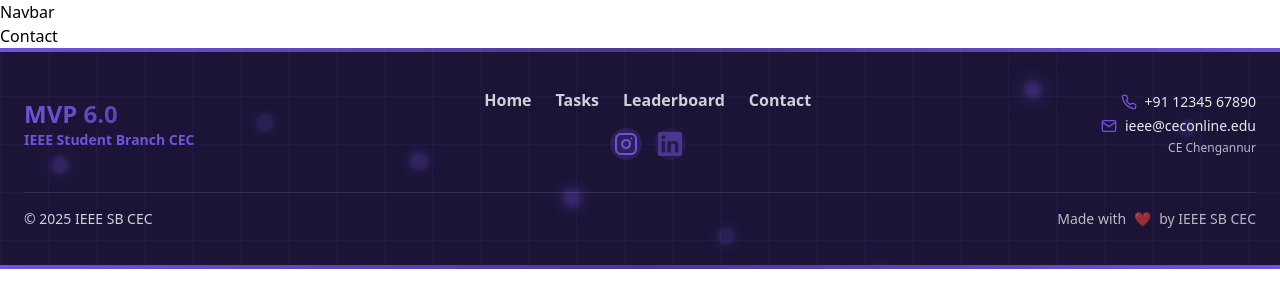
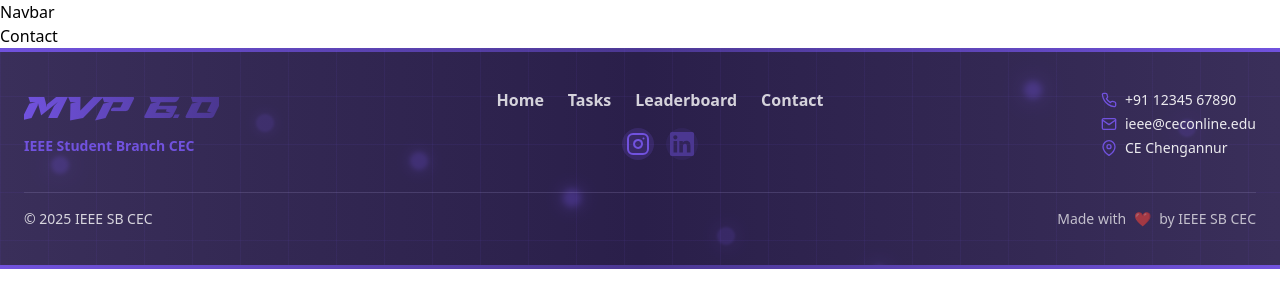
Before and after one commit to cecieee/mvp_6, a React (Vite) app: page /contact in a window 1280 px wide. Shown: the top 308 px of the page. Built offline with nearby package versions, Linux system fonts and the light colour scheme.

Commit message:
Improved footer component styling and structure

```diff
--- a/src/components/Footer.jsx
+++ b/src/components/Footer.jsx
@@ -1,11 +1,13 @@
 import React from "react";
-import { FiPhone, FiMail, FiInstagram, FiLinkedin } from "react-icons/fi";
+import { FiPhone, FiMail, FiInstagram, FiLinkedin, FiMapPin } from "react-icons/fi";
 
 export default function Footer() {
   return (
     <footer
       className="relative text-white overflow-hidden py-10"
-      style={{ background: "#1B1436" }}
+      style={{
+        background: "linear-gradient(to right, #3A2F5A, #2A1F4A, #3A2F5A)",
+      }}
     >
       <div className="absolute top-0 left-0 w-full h-1 bg-gradient-to-r from-[#7152DE] via-[#4B3791] to-[#7152DE]"></div>
 
@@ -56,10 +58,10 @@ export default function Footer() {
           <div className="flex items-center gap-4">
             <div>
               <h3
-                className="text-2xl font-frontline font-bold"
+                className="text-3xl font-frontline mb-2"
                 style={{
-                  background:
-                    "linear-gradient(90deg, #7152DE 0%, #4B3791 100%)",
+                  fontFamily: "Frontline, sans-serif",
+                  background: "linear-gradient(90deg, #7152DE 0%, #4B3791 100%)",
                   WebkitBackgroundClip: "text",
                   WebkitTextFillColor: "transparent",
                   backgroundClip: "text",
@@ -116,7 +118,7 @@ export default function Footer() {
             </div>
           </div>
 
-          <div className="flex flex-col items-end md:items-end text-right gap-1">
+          <div className="flex flex-col items-start md:items-start text-left gap-1">
             <span className="flex items-center text-white/90 text-sm">
               <FiPhone className="w-4 h-4 mr-2 text-[#7152DE]" />
               +91 12345 67890
@@ -125,7 +127,10 @@ export default function Footer() {
               <FiMail className="w-4 h-4 mr-2 text-[#7152DE]" />
               ieee@ceconline.edu
             </span>
-            <p className="text-white/70 text-xs">CE Chengannur</p>
+            <span className="flex items-center text-white/90 text-sm">
+              <FiMapPin className="w-4 h-4 mr-2 text-[#7152DE]" />
+              CE Chengannur
+            </span>
           </div>
         </div>
 
```
